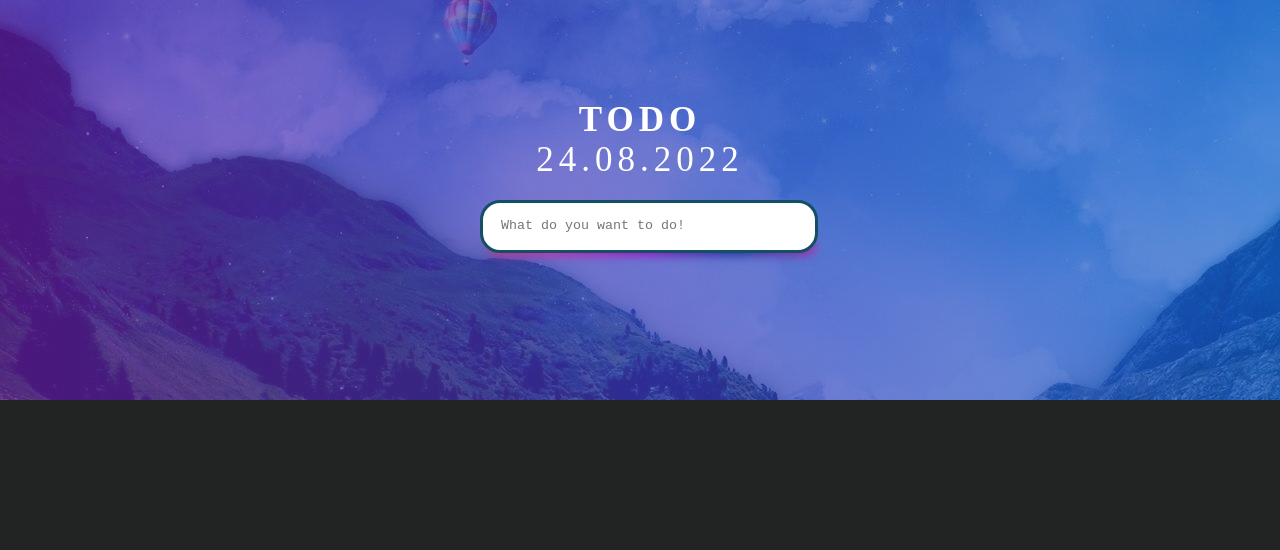
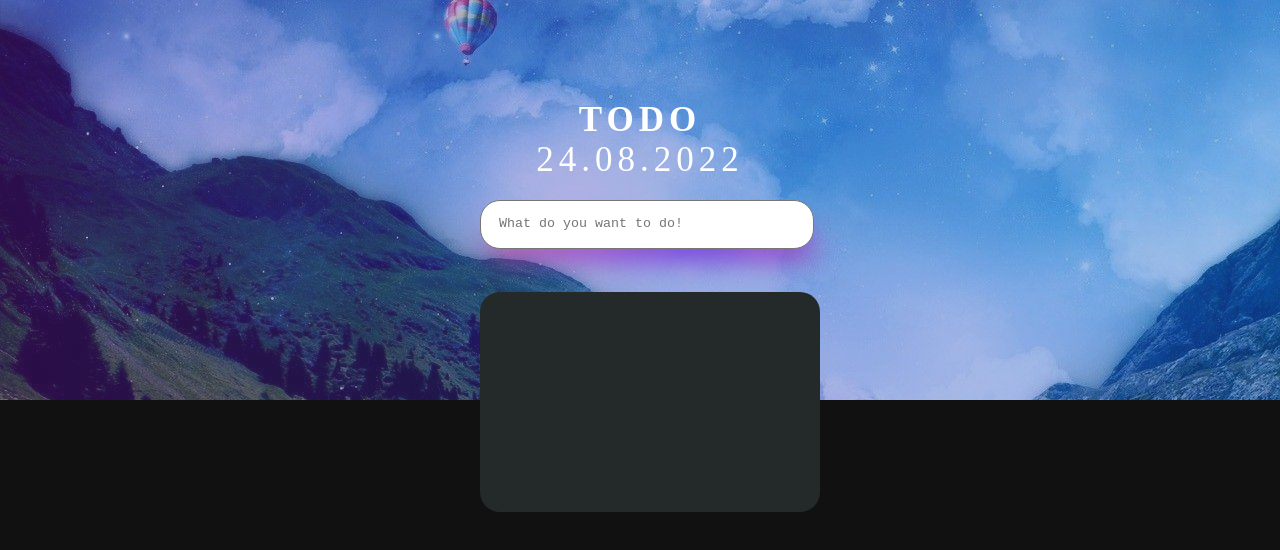
Before and after one commit to youssefMoJo/TODO---Practice-1, a React (Create React App) app: page / in a window 1280 px wide. Shown: the top 550 px of the page. Built offline with nearby package versions, Linux system fonts and the light colour scheme.

Commit message:
made  the Todo list container ;)

```diff
--- a/src/AddNewTodo.css
+++ b/src/AddNewTodo.css
@@ -8,7 +8,5 @@
     padding-left: 10px;
     resize: none;
     outline: none;
-    border-width: 3.5px;
-    border-color: rgb(20,80,100);
     z-index: 1;
 }
--- a/src/AddNewTodo.js
+++ b/src/AddNewTodo.js
@@ -1,6 +1,7 @@
 import { useState } from "react"
 import './AddNewTodo.css';
 import GradientBG from "./GradientBG"
+import TodoListContainer from "./TodoListContainer"
 
 const AddNewTodo = () => {
     const [todoMessage, setTodoMessage] = useState("")
@@ -28,7 +29,7 @@ const AddNewTodo = () => {
             >
             </textarea>
             <GradientBG />
-
+            <TodoListContainer />
         </div>
     )
 }
--- a/src/App.css
+++ b/src/App.css
@@ -1,4 +1,4 @@
 .App {
   height:100vh;
-  background-color: rgb(33, 36, 35);
+  background-color: rgb(16, 17, 16);
 }
--- a/src/App.js
+++ b/src/App.js
@@ -3,7 +3,6 @@ import BackgroundComp from "./BackgroundComp"
 import Title from "./Title"
 import BackgroundColor from "./BackgroundColor"
 import AddNewTodo from "./AddNewTodo"
-import GradientBG from "./GradientBG"
 
 function App() {
   return (
--- a/src/BackgroundColor.js
+++ b/src/BackgroundColor.js
@@ -4,7 +4,7 @@ const BackgroundColor = () => {
         <div style={{
             height: "400px",
             background: "linear-gradient(85deg, rgba(2,0,36,1) 0%, rgba(107,32,176,1) 0%, rgba(19,93,201,1) 100%)",
-            opacity: "0.7",
+            opacity: "0.4",
             position: "absolute",
             width: "100%",
         }}>
--- a/src/GradientBG.css
+++ b/src/GradientBG.css
@@ -11,17 +11,19 @@
     margin-top: 220px;
     height: 20px;
     width: 25.5%;
-    transform: scale(0.9) translateZ(0.7);
-    filter: blur(5px);
+    transform: scale(0.9) translateZ(0.9);
+    filter: blur(15px);
+    background-color: black;
     background: linear-gradient(to left,
-      #9e182c,
-      #e4428d,
-      #c42da8,
-      #1d39a0,
-      #9e16c3,
-      #c42da8,
-      #b13871,
-      #ff5770
+        #ff5778,
+        #e4428d,
+        #c42da8,
+        #9e16c3,
+        #6501de,
+        #9e16c3,
+        #c42da8,
+        #e4428d,
+        #dd5778
     );
     background-size: 200% 200%;
     animation: animateGlow 2.5s linear infinite;
--- /dev/null
+++ b/src/TodoListContainer.css
@@ -0,0 +1,10 @@
+.TodoListContainer{
+    width: 25%;
+    position: absolute;
+    background-color: rgb(36, 41, 41);
+    margin-left: 37.5%;
+    margin-top: 260px;
+    border-radius: 20px;
+    height: 200px;
+    padding: 10px;
+}
--- /dev/null
+++ b/src/TodoListContainer.js
@@ -0,0 +1,12 @@
+import './TodoListContainer.css';
+
+const TodoListContainer = () => {
+    return (
+
+        <div className="TodoListContainer">
+
+        </div>
+    )
+}
+
+export default TodoListContainer
```
